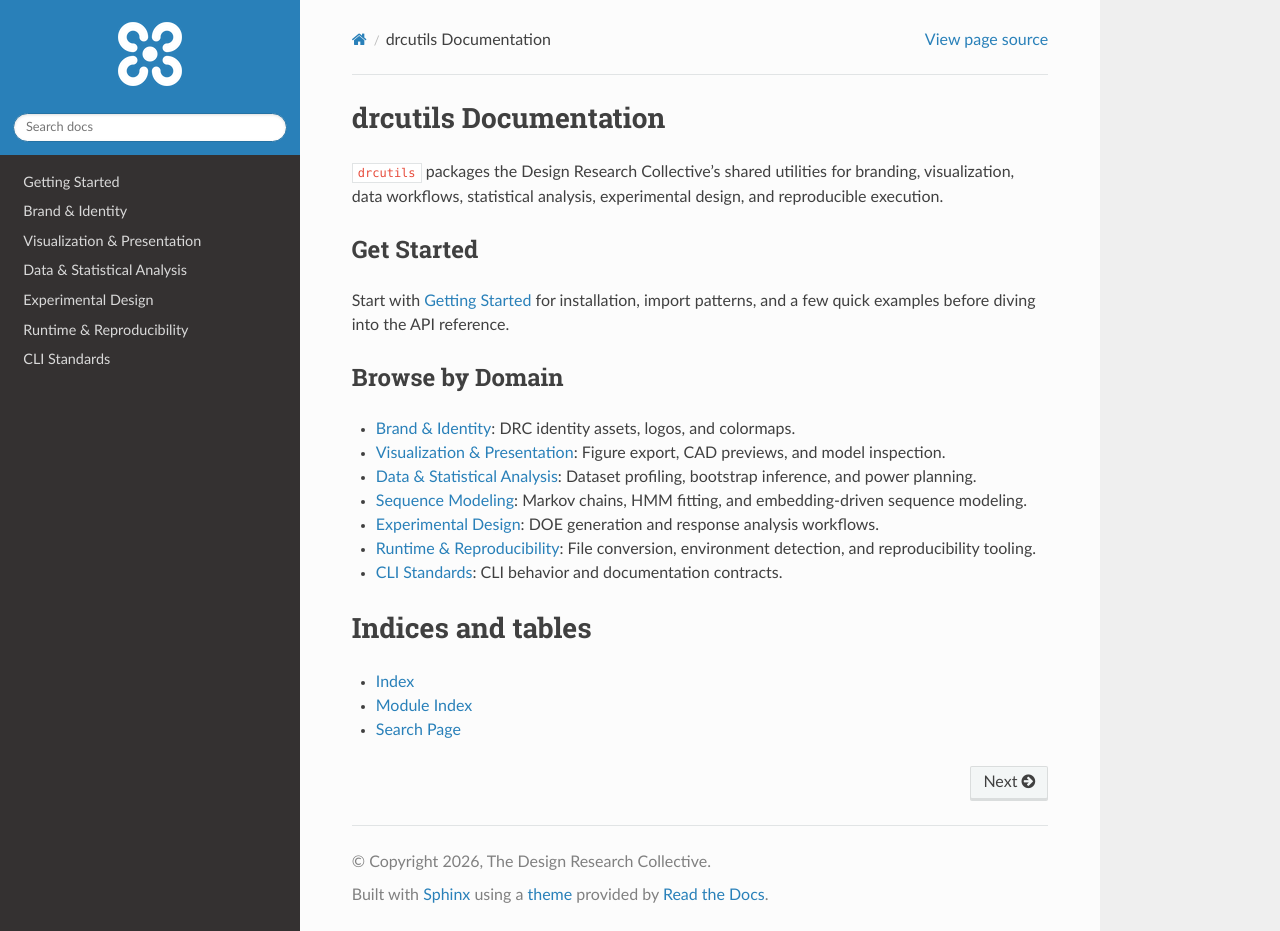
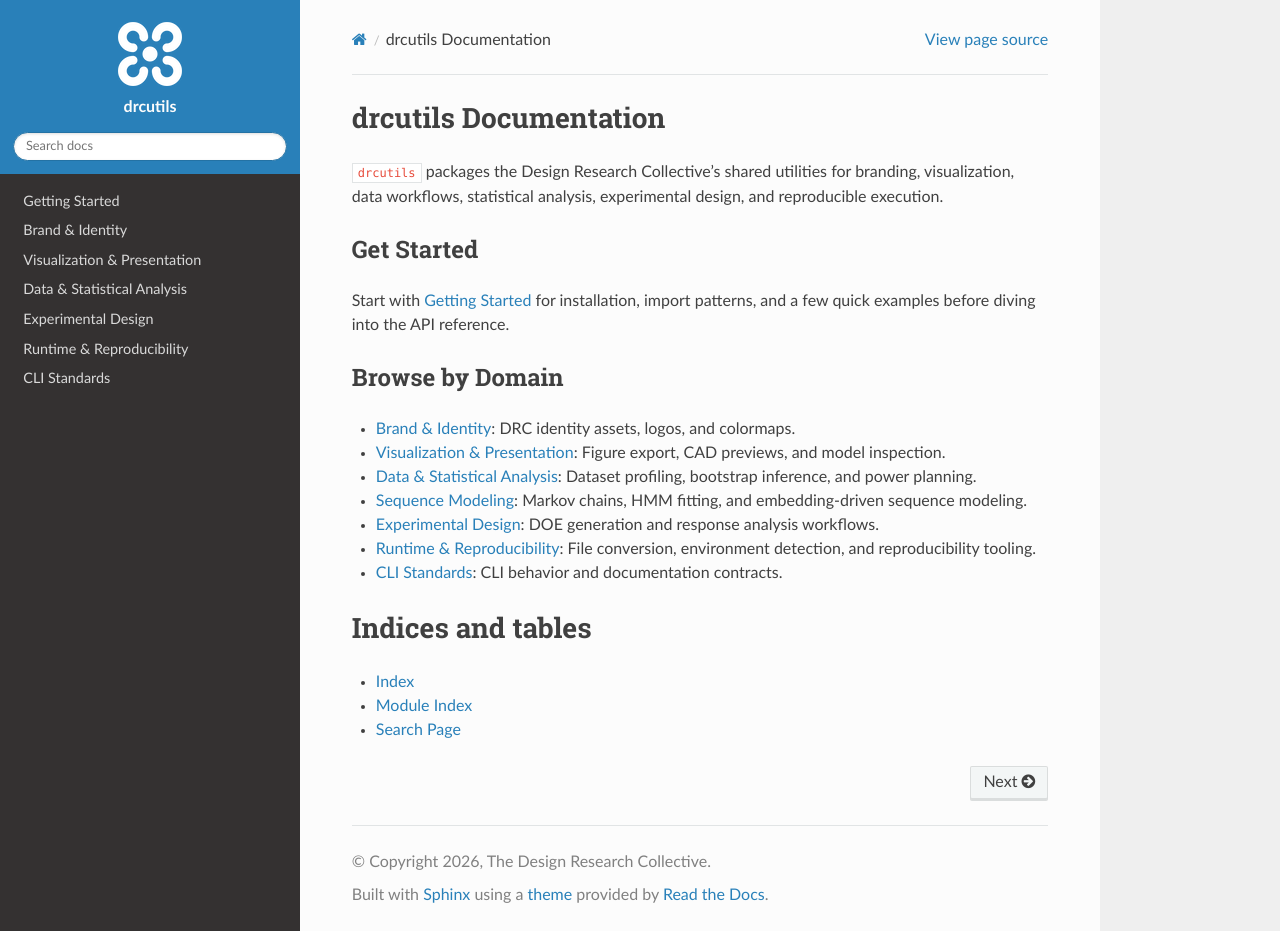
Before and after one commit to cmudrc/drcutils, a Sphinx documentation site: the page built from docs/index.rst, in a window 1280 px wide and 931 px high. Built offline with Sphinx 7.4.7 and the Read the Docs theme 3.1.0, drawn with Linux system fonts in a browser that asks for light colours.

Commit message:
docs styling

```diff
--- /dev/null
+++ b/docs/_static/custom.css
@@ -0,0 +1,16 @@
+.wy-side-nav-search > a.icon.icon-home {
+  display: flex;
+  flex-direction: column;
+  align-items: center;
+  gap: 0.5rem;
+  text-align: center;
+}
+
+.wy-side-nav-search > a.icon.icon-home::before {
+  display: none;
+}
+
+.wy-side-nav-search > a.icon.icon-home img.logo {
+  order: -1;
+  margin: 0;
+}
--- a/docs/conf.py
+++ b/docs/conf.py
@@ -1,8 +1,13 @@
 """Sphinx configuration for drcutils docs."""
 
+from __future__ import annotations
+
 import os
+import re
 import sys
 from pathlib import Path
+
+from sphinx.application import Sphinx
 
 ROOT = Path(__file__).resolve().parents[1]
 sys.path.insert(0, str(ROOT / "src"))
@@ -64,7 +69,9 @@
         html_theme = "alabaster"
 
 html_static_path = ["_static"]
+html_css_files = ["custom.css"]
 html_logo = "drc.png"
+html_title = project
 html_theme_options = {
-    "logo_only": True,
+    "logo_only": False,
 }
```
